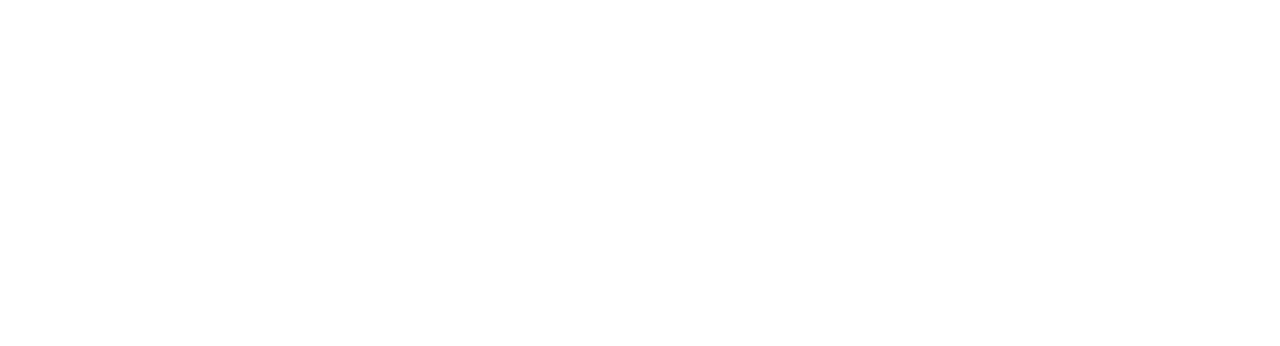
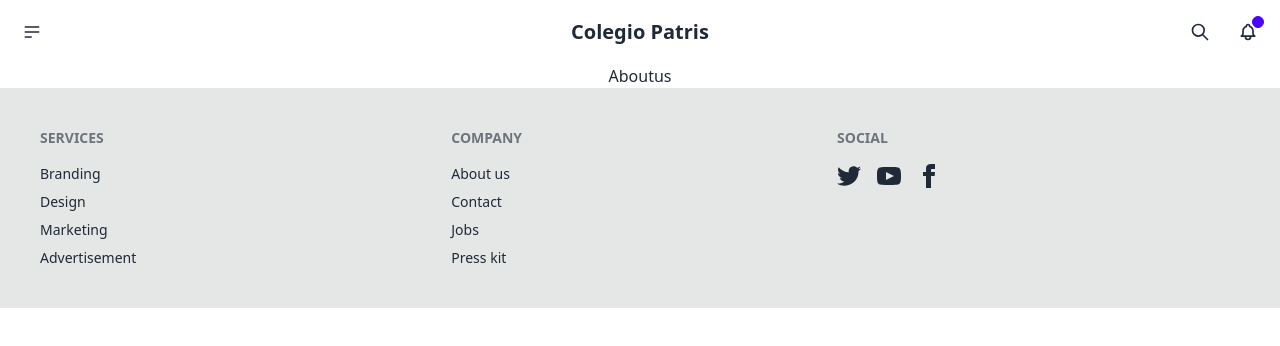
Before and after one commit to ValentinScheuermann/patris, a React (Vite) app: page /Aboutus in a window 1280 px wide. Before the commit this address had no page. Shown: the top 346 px of the page. Built offline with nearby package versions, Linux system fonts and the light colour scheme.

Commit message:
Routes-AboutUs

```diff
--- a/src/App.jsx
+++ b/src/App.jsx
@@ -1,5 +1,8 @@
 import './App.css'
-import { Home } from './views/index';
+import {
+  Home,
+  Aboutus
+ } from './views/index';
 import { Routes, Route } from "react-router-dom";
 
 
@@ -9,6 +12,8 @@
   return (
     <Routes>
       <Route path="/" element={<Home />} />
+      <Route path="/Aboutus" element={<Aboutus />} />
+
     </Routes>
   )
 }
--- /dev/null
+++ b/src/components/Aboutus/AboutUs.jsx
@@ -0,0 +1,9 @@
+import React from 'react'
+
+const AboutUs = () => {
+  return (
+    <div>Aboutus</div>
+  )
+}
+
+export default AboutUs;
--- a/src/components/Navbar/Navbar.jsx
+++ b/src/components/Navbar/Navbar.jsx
@@ -1,4 +1,5 @@
 import React from 'react'
+
 
 const Navbar = () => {
   return (
@@ -10,9 +11,9 @@
         <svg xmlns="http://www.w3.org/2000/svg" className="h-5 w-5" fill="none" viewBox="0 0 24 24" stroke="currentColor"><path strokeLinecap="round" strokeLinejoin="round" strokeWidth="2" d="M4 6h16M4 12h16M4 18h7" /></svg>
       </div>
       <ul tabIndex={0} className="menu menu-sm dropdown-content mt-3 z-[1] p-2 shadow bg-base-100 rounded-box w-52">
-        <li><a>Homepage</a></li>
-        <li><a>Portfolio</a></li>
-        <li><a>About</a></li>
+      <li><a href="/">Homepage</a></li>
+    <li><a href="/portfolio">Portfolio</a></li>
+    <li><a href="/aboutus">About</a></li>
       </ul>
     </div>
   </div>
--- a/src/components/index.js
+++ b/src/components/index.js
@@ -1,10 +1,11 @@
 import Navbar from "./navbar/navbar";
 import Carousel from "./Carousel/Carousel";
 import Footer from "./Footer/Footer";
-
+import AboutUs from "./Aboutus/Aboutus";
 
 export {
     Navbar,
     Carousel,
-    Footer
+    Footer,
+    AboutUs
 };
--- /dev/null
+++ b/src/views/Aboutus/Aboutus.jsx
@@ -0,0 +1,14 @@
+import React from 'react'
+import { Navbar, Footer, AboutUs } from '../../components/index'
+
+const Aboutus = () => {
+  return (
+    <div>
+        <Navbar/>
+        <AboutUs/>
+        <Footer/>
+    </div>
+  )
+}
+
+export default Aboutus
--- a/src/views/index.js
+++ b/src/views/index.js
@@ -1,5 +1,7 @@
 import Home from "./home/home";
+import Aboutus from "./Aboutus/Aboutus";
 
 export {
-    Home
+    Home,
+    Aboutus
 };
```
Also changed, not shown: postcss.config.cjs (renamed from postcss.config.js).
